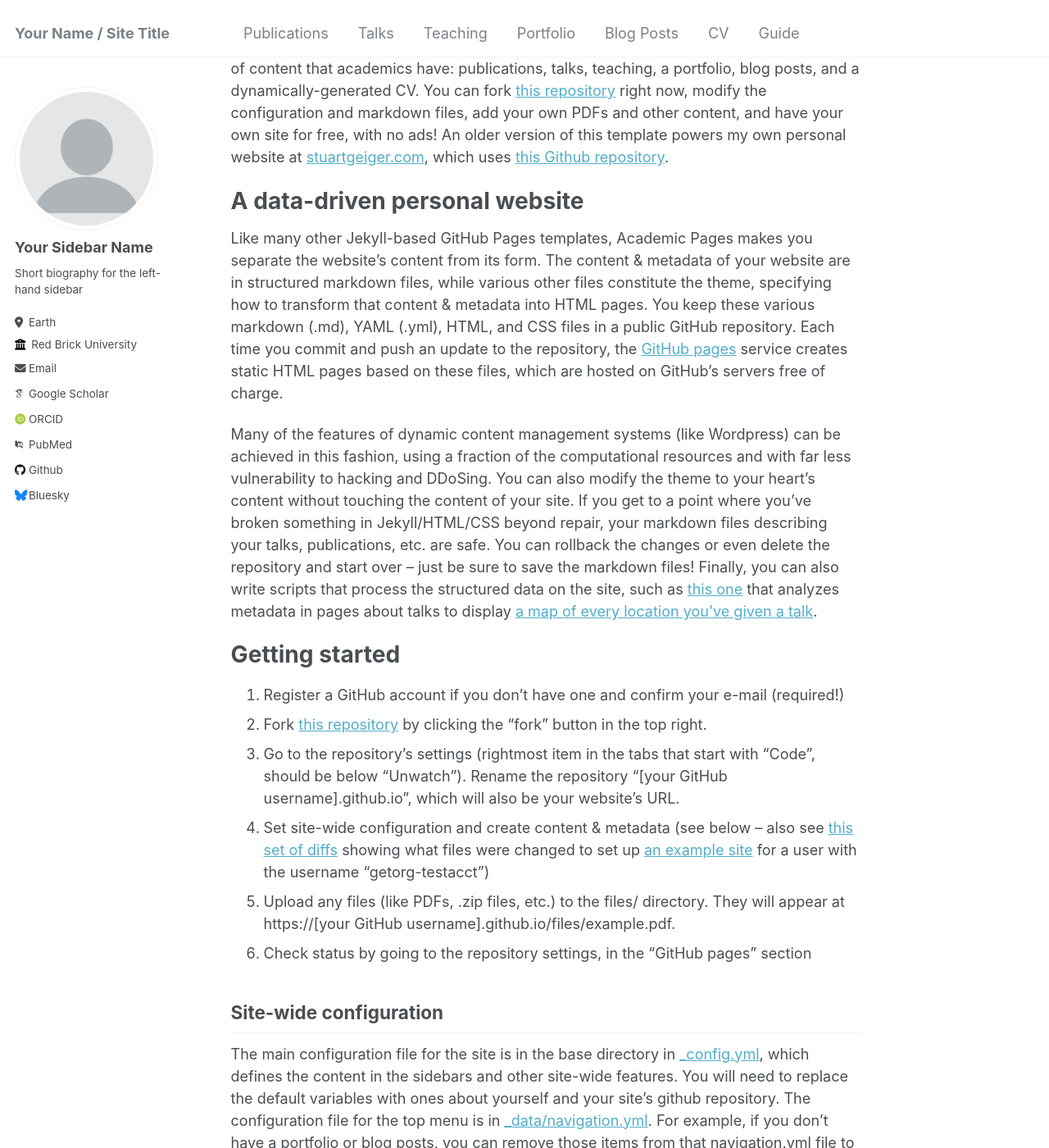
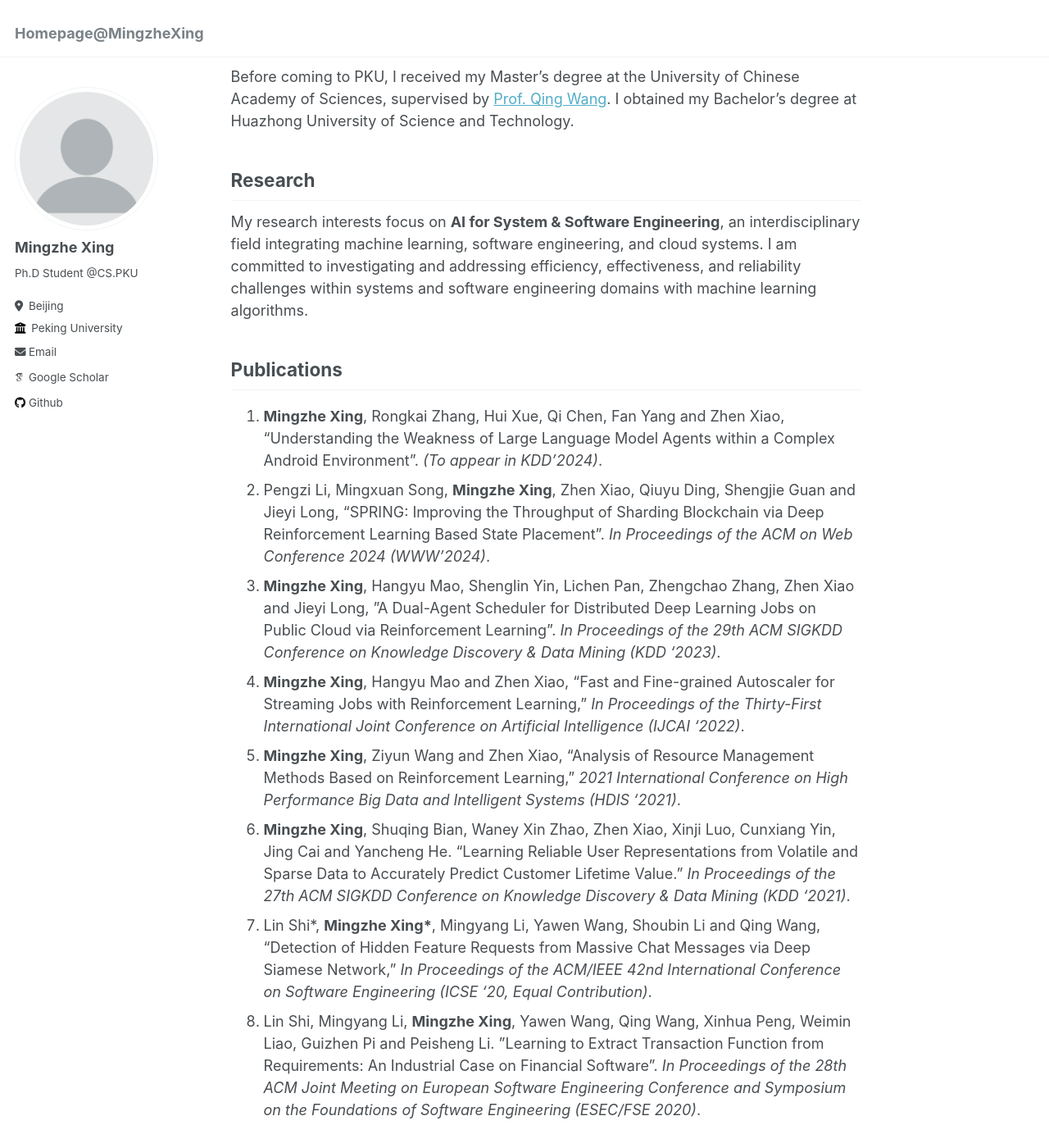
Before and after one commit to xmzzyo/xmzzyo.github.io, a Jekyll site: the page built from _pages/about.md, in a window 1280 px wide and 1400 px high, scrolled down 241 px. Shown: the whole window at 82% size. Built offline with Jekyll 4.4.1, drawn with Linux system fonts in a browser that asks for light colours; some web fonts are replaced; some of the changed text lies outside the part shown.

Commit message:
edit author

```diff
--- a/_config.yml
+++ b/_config.yml
@@ -8,13 +8,13 @@
 
 # Basic Site Settings
 locale                   : "en-US"
-title                    : "Your Name / Site Title"
+title                    : "Homepage@MingzheXing"
 title_separator          : "-"
-name                     : &name "Your Name"
+name                     : &name "Mingzhe Xing"
 description              : &description "personal description"
-url                      : https://academicpages.github.io # the base hostname & protocol for your site e.g. "https://mmistakes.github.io"
+url                      : https://xmzzyo.github.io/ # the base hostname & protocol for your site e.g. "https://mmistakes.github.io"
 baseurl                  : "" # the subpath of your site, e.g. "/blog"
-repository               : "academicpages/academicpages.github.io"
+repository               : "xmzzyo/xmzzyo.github.io"
 
 # Site Author - The following control what appear as part of the author content on the side bar.
 #               If a field is blank the icon and link will not appear, otherwise it will be shown.
@@ -22,33 +22,33 @@
 author:
   # Biographic information
   avatar           : "profile.png"
-  name             : "Your Sidebar Name"
+  name             : "Mingzhe Xing"
   pronouns         : # example: "she/her"
-  bio              : "Short biography for the left-hand sidebar"
-  location         : "Earth"
-  employer         : "Red Brick University"
+  bio              : "Ph.D Student @CS.PKU"
+  location         : "Beijing"
+  employer         : "Peking University"
   uri              : # URL
-  email            : "none@example.org"
+  email            : "xmzzyo@163.org"
 
   # Academic websites
   arxiv            : # URL - Update with the correct link to your profile
-  googlescholar    : "https://scholar.google.com/citations?user=PS_CX0AAAAAJ"
+  googlescholar    : "https://scholar.google.com.hk/citations?user=mDVUFvcAAAAJ"
   impactstory      : # URL
-  orcid            : "http://orcid.org/yourorcidurl"
+  orcid            : # "http://orcid.org/yourorcidurl"
   semantic         : # URL
-  pubmed           : "https://www.ncbi.nlm.nih.gov/pubmed/?term=john+snow"
+  pubmed           : # "https://www.ncbi.nlm.nih.gov/pubmed/?term=john+snow"
   researchgate     : # URL
 
   # Repositories and software development
   bitbucket        : # Username - Update with your username on the site
   codepen          : # Username
   dribbble         : # Username
-  github           : "academicpages"
+  github           : "xmzzyo"
   kaggle           : # Username
   stackoverflow    : # User number or user number and name (i.e., use "1" or "1/jeff-atwood")
 
   # Social media
-  bluesky          : "bsky.app" # Replace this with you Bluesky username
+  bluesky          : # "bsky.app" # Replace this with you Bluesky username
   facebook         : # Username
   flickr           : # Username
   foursquare       : # Username
--- a/_pages/about.md
+++ b/_pages/about.md
@@ -1,49 +1,33 @@
 ---
 permalink: /
-title: "Academic Pages is a ready-to-fork GitHub Pages template for academic personal websites"
+title: "About Me"
 author_profile: true
 redirect_from:
   - /about/
   - /about.html
 ---
 
-This is the front page of a website that is powered by the [Academic Pages template](https://github.com/academicpages/academicpages.github.io) and hosted on GitHub pages. [GitHub pages](https://pages.github.com) is a free service in which websites are built and hosted from code and data stored in a GitHub repository, automatically updating when a new commit is made to the respository. This template was forked from the [Minimal Mistakes Jekyll Theme](https://mmistakes.github.io/minimal-mistakes/) created by Michael Rose, and then extended to support the kinds of content that academics have: publications, talks, teaching, a portfolio, blog posts, and a dynamically-generated CV. You can fork [this repository](https://github.com/academicpages/academicpages.github.io) right now, modify the configuration and markdown files, add your own PDFs and other content, and have your own site for free, with no ads! An older version of this template powers my own personal website at [stuartgeiger.com](http://stuartgeiger.com), which uses [this Github repository](https://github.com/staeiou/staeiou.github.io).
+## About Me (邢铭哲 Xing Mingzhe)
 
-A data-driven personal website
-======
-Like many other Jekyll-based GitHub Pages templates, Academic Pages makes you separate the website's content from its form. The content & metadata of your website are in structured markdown files, while various other files constitute the theme, specifying how to transform that content & metadata into HTML pages. You keep these various markdown (.md), YAML (.yml), HTML, and CSS files in a public GitHub repository. Each time you commit and push an update to the repository, the [GitHub pages](https://pages.github.com/) service creates static HTML pages based on these files, which are hosted on GitHub's servers free of charge.
+I am a last-year Ph.D. student in the Department of Computer Science at Peking University, advised by [Prof. Zhen Xiao](http://zhenxiao.com/).
 
-Many of the features of dynamic content management systems (like Wordpress) can be achieved in this fashion, using a fraction of the computational resources and with far less vulnerability to hacking and DDoSing. You can also modify the theme to your heart's content without touching the content of your site. If you get to a point where you've broken something in Jekyll/HTML/CSS beyond repair, your markdown files describing your talks, publications, etc. are safe. You can rollback the changes or even delete the repository and start over -- just be sure to save the markdown files! Finally, you can also write scripts that process the structured data on the site, such as [this one](https://github.com/academicpages/academicpages.github.io/blob/master/talkmap.ipynb) that analyzes metadata in pages about talks to display [a map of every location you've given a talk](https://academicpages.github.io/talkmap.html).
+Before coming to PKU, I received my Master's degree at the University of Chinese Academy of Sciences, supervised by [Prof. Qing Wang](https://people.ucas.ac.cn/~wangqing). I obtained my Bachelor's degree at Huazhong University of Science and Technology.
 
-Getting started
-======
-1. Register a GitHub account if you don't have one and confirm your e-mail (required!)
-1. Fork [this repository](https://github.com/academicpages/academicpages.github.io) by clicking the "fork" button in the top right.
-1. Go to the repository's settings (rightmost item in the tabs that start with "Code", should be below "Unwatch"). Rename the repository "[your GitHub username].github.io", which will also be your website's URL.
-1. Set site-wide configuration and create content & metadata (see below -- also see [this set of diffs](http://archive.is/3TPas) showing what files were changed to set up [an example site](https://getorg-testacct.github.io) for a user with the username "getorg-testacct")
-1. Upload any files (like PDFs, .zip files, etc.) to the files/ directory. They will appear at https://[your GitHub username].github.io/files/example.pdf.
-1. Check status by going to the repository settings, in the "GitHub pages" section
 
-Site-wide configuration
-------
-The main configuration file for the site is in the base directory in [_config.yml](https://github.com/academicpages/academicpages.github.io/blob/master/_config.yml), which defines the content in the sidebars and other site-wide features. You will need to replace the default variables with ones about yourself and your site's github repository. The configuration file for the top menu is in [_data/navigation.yml](https://github.com/academicpages/academicpages.github.io/blob/master/_data/navigation.yml). For example, if you don't have a portfolio or blog posts, you can remove those items from that navigation.yml file to remove them from the header.
 
-Create content & metadata
-------
-For site content, there is one markdown file for each type of content, which are stored in directories like _publications, _talks, _posts, _teaching, or _pages. For example, each talk is a markdown file in the [_talks directory](https://github.com/academicpages/academicpages.github.io/tree/master/_talks). At the top of each markdown file is structured data in YAML about the talk, which the theme will parse to do lots of cool stuff. The same structured data about a talk is used to generate the list of talks on the [Talks page](https://academicpages.github.io/talks), each [individual page](https://academicpages.github.io/talks/2012-03-01-talk-1) for specific talks, the talks section for the [CV page](https://academicpages.github.io/cv), and the [map of places you've given a talk](https://academicpages.github.io/talkmap.html) (if you run this [python file](https://github.com/academicpages/academicpages.github.io/blob/master/talkmap.py) or [Jupyter notebook](https://github.com/academicpages/academicpages.github.io/blob/master/talkmap.ipynb), which creates the HTML for the map based on the contents of the _talks directory).
+## Research
 
-**Markdown generator**
+My research interests focus on **AI for System & Software Engineering**, an interdisciplinary field integrating machine learning, software engineering, and cloud systems. I am committed to investigating and addressing efficiency, effectiveness, and reliability challenges within systems and software engineering domains with machine learning algorithms.
 
-I have also created [a set of Jupyter notebooks](https://github.com/academicpages/academicpages.github.io/tree/master/markdown_generator
-) that converts a CSV containing structured data about talks or presentations into individual markdown files that will be properly formatted for the Academic Pages template. The sample CSVs in that directory are the ones I used to create my own personal website at stuartgeiger.com. My usual workflow is that I keep a spreadsheet of my publications and talks, then run the code in these notebooks to generate the markdown files, then commit and push them to the GitHub repository.
 
-How to edit your site's GitHub repository
-------
-Many people use a git client to create files on their local computer and then push them to GitHub's servers. If you are not familiar with git, you can directly edit these configuration and markdown files directly in the github.com interface. Navigate to a file (like [this one](https://github.com/academicpages/academicpages.github.io/blob/master/_talks/2012-03-01-talk-1.md) and click the pencil icon in the top right of the content preview (to the right of the "Raw | Blame | History" buttons). You can delete a file by clicking the trashcan icon to the right of the pencil icon. You can also create new files or upload files by navigating to a directory and clicking the "Create new file" or "Upload files" buttons.
 
-Example: editing a markdown file for a talk
-![Editing a markdown file for a talk](/images/editing-talk.png)
+## Publications
 
-For more info
-------
-More info about configuring Academic Pages can be found in [the guide](https://academicpages.github.io/markdown/). The [guides for the Minimal Mistakes theme](https://mmistakes.github.io/minimal-mistakes/docs/configuration/) (which this theme was forked from) might also be helpful.
+1. **Mingzhe Xing**, Rongkai Zhang, Hui Xue, Qi Chen, Fan Yang and Zhen Xiao, "Understanding the Weakness of Large Language Model Agents within a Complex Android Environment". *(To appear in KDD'2024)*.
+2. Pengzi Li, Mingxuan Song, **Mingzhe Xing**, Zhen Xiao, Qiuyu Ding, Shengjie Guan and Jieyi Long, "SPRING: Improving the Throughput of Sharding Blockchain via Deep Reinforcement Learning Based State Placement". *In Proceedings of the ACM on Web Conference 2024 (WWW'2024)*.
+3. **Mingzhe Xing**, Hangyu Mao, Shenglin Yin, Lichen Pan, Zhengchao Zhang, Zhen Xiao and Jieyi Long, ”A Dual-Agent Scheduler for Distributed Deep Learning Jobs on Public Cloud via Reinforcement Learning”. *In Proceedings of the 29th ACM SIGKDD Conference on Knowledge Discovery & Data Mining (KDD '2023)*.
+4. **Mingzhe Xing**, Hangyu Mao and Zhen Xiao, "Fast and Fine-grained Autoscaler for Streaming Jobs with Reinforcement Learning," *In Proceedings of the Thirty-First International Joint Conference on Artificial Intelligence (IJCAI '2022)*.
+5. **Mingzhe Xing**, Ziyun Wang and Zhen Xiao, "Analysis of Resource Management Methods Based on Reinforcement Learning," *2021 International Conference on High Performance Big Data and Intelligent Systems (HDIS '2021)*.
+6. **Mingzhe Xing**, Shuqing Bian, Waney Xin Zhao, Zhen Xiao, Xinji Luo, Cunxiang Yin, Jing Cai and Yancheng He. "Learning Reliable User Representations from Volatile and Sparse Data to Accurately Predict Customer Lifetime Value." *In Proceedings of the 27th ACM SIGKDD Conference on Knowledge Discovery & Data Mining (KDD '2021)*.
+7. Lin Shi\*, **Mingzhe Xing\***, Mingyang Li, Yawen Wang, Shoubin Li and Qing Wang, "Detection of Hidden Feature Requests from Massive Chat Messages via Deep Siamese Network," *In Proceedings of the ACM/IEEE 42nd International Conference on Software Engineering (ICSE '20, Equal Contribution)*.
+8. Lin Shi, Mingyang Li, **Mingzhe Xing**, Yawen Wang, Qing Wang, Xinhua Peng, Weimin Liao, Guizhen Pi and Peisheng Li. ”Learning to Extract Transaction Function from Requirements: An Industrial Case on Financial Software”. *In Proceedings of the 28th ACM Joint Meeting on European Software Engineering Conference and Symposium on the Foundations of Software Engineering (ESEC/FSE 2020)*.
```
Also changed, not shown: _data/navigation.yml (+14 -14 lines).
